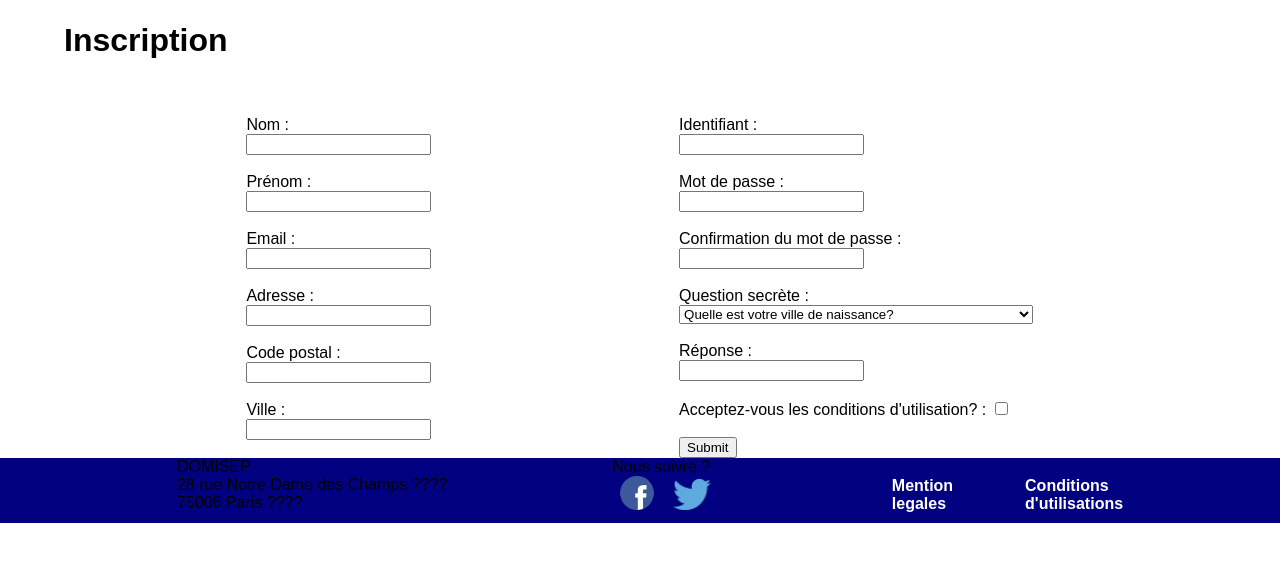
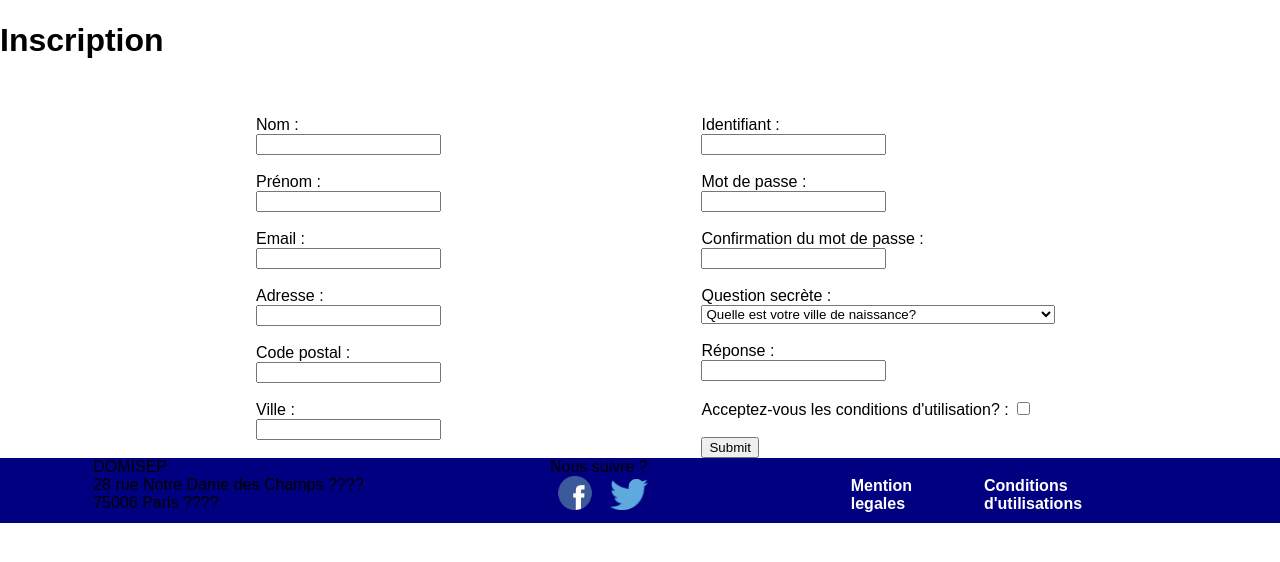
Before and after one commit to Gregdd/Wisd-Home, a PHP site: page /Inscription.php in a window 1280 px wide. Shown: the part 123-685 px from the top of the page. Run offline with PHP 8.4, Linux system fonts and the light colour scheme.

Commit message:
Update Inscription.css

```diff
--- a/Inscription.css
+++ b/Inscription.css
@@ -1,12 +1,15 @@
-div{
+body{
+    font-family:"Arial";
+}
+.inscription{
     margin-left : 5%;
+    padding-bottom : 10%;
 }
 .gauche{
     display : inline-block;
     vertical-align: top;
     margin-right : 20%;
-    margin-left : 15%;
-
+    margin-left : 20%;
 }
 .droite{
     display : inline-block;
```
